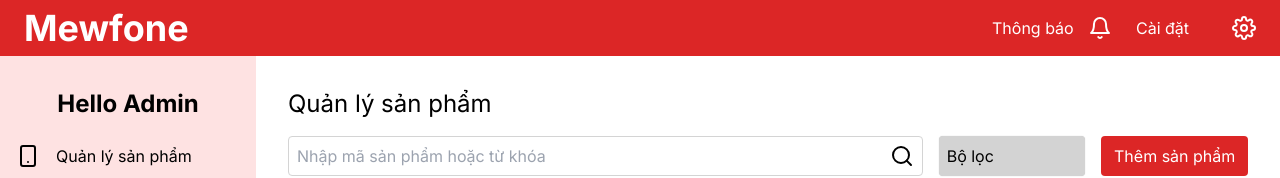
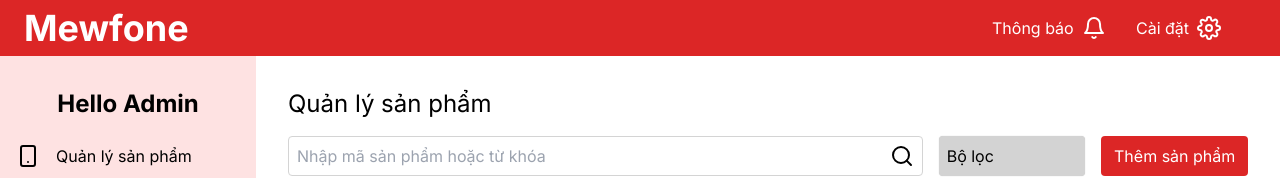
Before and after one commit to lequoctrang4/Technology-Device-Sale, a Next.js app: page /admin in a window 1280 px wide. Shown: the top 178 px of the page. Built offline with nearby package versions, Linux system fonts and the light colour scheme.

Commit message:
moved header.scss to correct folder, added axios

```diff
--- a/components/Header/Admin.tsx
+++ b/components/Header/Admin.tsx
@@ -1,11 +1,11 @@
 import React from 'react'
-import style from '@/styles/header.module.scss'
+import style from './header.module.scss'
 import { Settings, Bell } from 'react-feather'
 
 const HeaderAdmin = () => {
     return (
-        <nav className={`bg-primary ${style.header}`}>
-            <div className='px-6'>
+        <nav className={style.navigation}>
+            <div>
                 <h1>Mewfone</h1>
                 <div className='flex'>
                     <button className='mr-6'>
--- /dev/null
+++ b/components/Header/header.module.scss
@@ -0,0 +1,16 @@
+@tailwind components;
+
+@layer components {
+    .navigation {
+        background-color: var(--primary);
+        color: white;
+
+        & > div {
+            @apply px-6 py-2 flex justify-between;
+        }
+
+        button {
+            @apply gap-2 flex items-center w-[120px];
+        }
+    }
+}
--- a/package.json
+++ b/package.json
@@ -20,6 +20,7 @@
   },
   "devDependencies": {
     "autoprefixer": "^10.4.14",
+    "axios": "^1.3.4",
     "postcss": "^8.4.21",
     "sass": "^1.59.3",
     "tailwindcss": "^3.2.7"
--- a/pages/admin/Order/index.tsx
+++ b/pages/admin/Order/index.tsx
@@ -39,7 +39,7 @@
             <div>
                 {
                     users.map((user: any, i: number) => {
-                        return (<div className='mb-4 bg-secondary p-3 rounded'>
+                        return (<div className='mb-4 bg-secondary p-3 rounded' key={i}>
                             <div className='flex justify-between'>
                                 <div>
                                     <h4>Đơn hàng: #00000{i}</h4>
```
Also changed, not shown: styles/home.module.scss (deleted), 1 other file (tests, documents, lock files or other folders).
